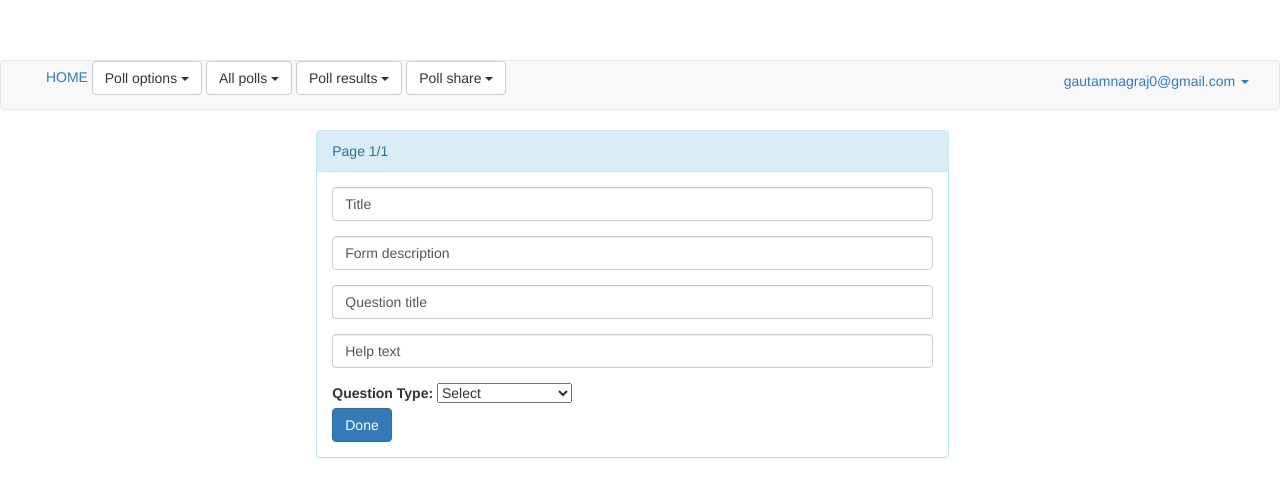
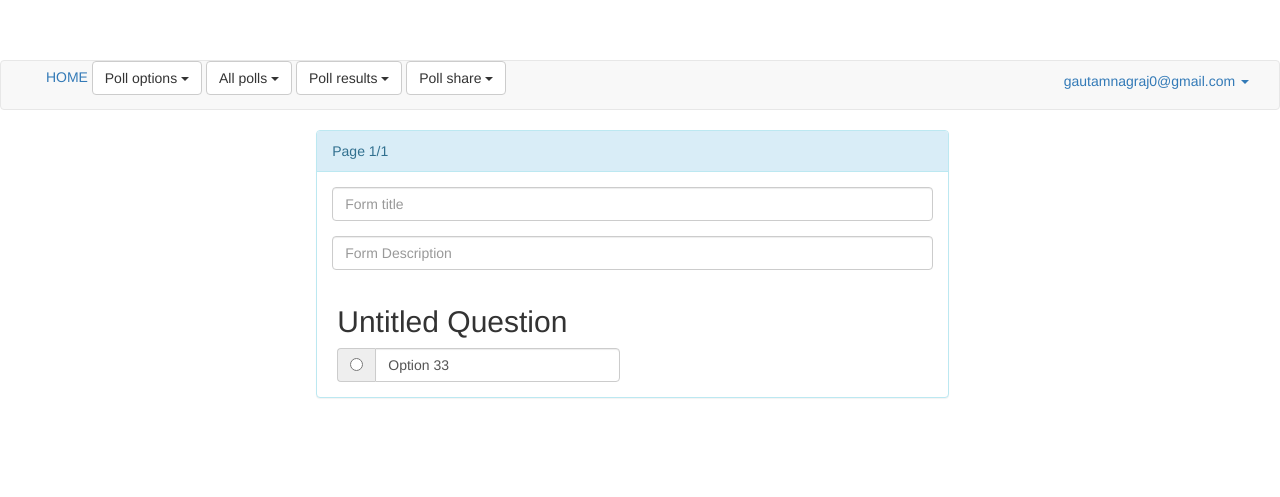
Before and after one commit to chefofeed/diplomna, a PHP site: page /diplomna/home.php in a window 1280 px wide. Shown: the top 497 px of the page. Run offline with PHP 8.4, Linux system fonts and the light colour scheme; a user stored in the database is signed in; data comes from the database, SQL or seed files in the repository; some libraries are stand-ins or nearby versions.

Commit message:
form radio.checkbox,.....

```diff
--- a/assets/scripts.js
+++ b/assets/scripts.js
@@ -36,51 +36,70 @@ $(function () {
 //}
 
 
-$("#Selector").change(function(){
+$('body').on('change','#Selector',function () {
     console.log($(this).val());
     var html = '';
-    switch ($(this).val()){
+    switch ($(this).val()) {
         case '2':
-            html = '<div class="row"><div class="col-lg-6">'+
-      '<input type="text" class="form-control" aria-label="..." value="Add your text here!" disabled="disabled">'+
+            html = '<div class="row"><div class="col-lg-6">' +
+                    '<input type="text" class="form-control" aria-label="..." value="Add your text here!" disabled="disabled">' +
                     '</div></div></div>';
 
             break;
         case '3':
-            html = '<div class="row"><div class="col-lg-6"><div class="input-group"><span class="input-group-addon">'+
-        '<input type="checkbox" aria-label="..." disabled="disabled"></span><input type="text" class="form-control" aria-label="..." value="Option 1">'+
+            if($('#content input[type="radio"], #content input.list').length > 0 ){
+                $('#content input[type="radio"], #content input[type="hidden"]').each(function(ind, el){
+                    $(el).attr('type','checkbox');
+                });
+                return;
+            }
+            html = '<div class="row"><div class="col-lg-6"><div class="input-group"><span class="input-group-addon">' +
+                    '<input type="checkbox" aria-label="..." disabled="disabled"></span><input type="text" class="form-control" aria-label="..." value="Option 1">' +
                     '</div></div></div>'
                     +
-                '<div class="row"><div class="col-lg-6"><div class="input-group">'+
-      '<span class="input-group-addon"><input type="checkbox" aria-label="..."disabled="disabled"></span>'+
-      '<input type="text" class="form-control shadow"  value="click to add option"  aria-label="...">'+
+                    '<div class="row"><div class="col-lg-6"><div class="input-group">' +
+                    '<span class="input-group-addon"><input type="checkbox" aria-label="..."disabled="disabled"></span>' +
+                    '<input type="text" class="form-control shadow"  value="click to add option"  aria-label="...">' +
                     '</div></div></div>';
             break;
         case '4':
+         if($('#content input[type="checkbox"], #contentinput[type="radio"]').length > 0 ){
+                $('#content input[type="checkbox"], #content input[type="radio"]').each(function(ind, el){
+                    $(el).attr('type','hidden');
+                });
+                return;
+            }
             html =
-        '<div class="row"><div class="col-lg-6">'+
-    '<div class="input-group">'+
-      '<input type="text" class="form-control " aria-label="..." value="Option 1">'+
-        '</div></div></div>'+
-
-
-'<div class="row"><div class="col-lg-6">'+
-    '<div class="input-group">'+
-      '<input type="text" class="form-control shadow" aria-label="..." value="click to add option">'+
-        '</div></div></div>'
-
+                    '<div class="row"><div class="col-lg-6">' +
+                    '<div class="input-group">' +
+                    '<span class="input-group-addon">' +
+                    '<input  type="hidden" aria-label="..." name="optionsRadios" id="optionsRadios2" disabled="disabled"></span>'+
+                    '<input type="text" class="form-control list" aria-label="..." value="Option 1">' +
+                    '</div></div></div>' +
+                    '<div class="row"><div class="col-lg-6">' +
+                    '<div class="input-group">' +
+                    '<span class="input-group-addon">' +
+                    '<input  type="hidden" aria-label="..." name="optionsRadios" id="optionsRadios2" disabled="disabled"></span>'+
+                    '<input type="text" class="form-control shadow list" aria-label="..." value="click to add option">' +
+                    '</div></div></div>';
             break;
         case '5':
-           html = '<div class="row"><div class="col-lg-6">'+
-    '<div class="input-group"><span class="input-group-addon">'+
-        '<input type="radio" aria-label="..." name="optionsRadios" id="optionsRadios1" disabled="disabled"></span>'+
-      '<input type="text" class="form-control" aria-label="..." value="Option 1" >'+
+            if($('#content input[type="checkbox"], #contentinput[type="hidden"]').length > 0 ){
+                $('#content input[type="checkbox"], #content input[type="hidden"]').each(function(ind, el){
+                    $(el).attr('type','radio');
+                });
+                return;
+            }
+            html = '<div class="row"><div class="col-lg-6">' +
+                    '<div class="input-group"><span class="input-group-addon">' +
+                    '<input type="radio" aria-label="..." name="optionsRadios" id="optionsRadios1" disabled="disabled"></span>' +
+                    '<input type="text" class="form-control" aria-label="..." value="Option 1" >' +
                     '</div></div></div>'
                     +
-    '<div class="row" ><div class="col-lg-6" ><div class="input-group" >'+
-      '<span class="input-group-addon">'+
-        '<input  type="radio" aria-label="..." name="optionsRadios" id="optionsRadios2" disabled="disabled"></span>'+
-      '<input type="text" class="form-control shadow" value="click to add option"   aria-label="..." '+
+                    '<div class="row" ><div class="col-lg-6" ><div class="input-group" >' +
+                    '<span class="input-group-addon">' +
+                    '<input  type="radio" aria-label="..." name="optionsRadios" id="optionsRadios2" disabled="disabled"></span>' +
+                    '<input type="text" class="form-control shadow" value="click to add option"   aria-label="..." ' +
                     '</div></div></div>';
             break;
         case '6':
@@ -91,25 +110,121 @@ $("#Selector").change(function(){
 
 });
 //add new element
-$('body').on('click', '.shadow ', function(){
+$('body').on('click', '.shadow ', function () {
     var button = '<span class="input-group-btn"><button class="btn btn-default remove_option" type="button"><span class="glyphicon glyphicon-remove" aria-hidden="true"></span></button></span>';
     var element = $(this).closest('.row').clone();
     var index = $('#content .row').index($(this).closest('.row')) + 1;
     console.log(index);
-    if(index == 2){
+    if (index == 2) {
         $('#content .row:eq(0) .input-group').append(button);
     }
     $(this).closest('.input-group').append(button);
 
-    $(this).removeClass('shadow').val('Option '+index);
+    $(this).removeClass('shadow').val('Option ' + index);
     $('#content').append(element);
 
 });
 
-$('body').on('click', '.remove_option', function(){
+$('body').on('click', '.remove_option', function () {
     $(this).closest('.row').remove();
-     if($('#content .row').length <= 2){
+    if ($('#content .row').length <= 2) {
         $('#content .row:eq(0) span:has(".remove_option")').remove();
         console.log($('#content .row:eq(0) span:has(".remove_option")'));
     }
 });
+
+$('body').on('mouseenter', '.question', function () {
+    $(this).css("border", "2px");
+    $(this).css("border", "solid");
+    $(this).css("border-color", "blue");
+    $(this).css("border-radius", "8px");
+});
+
+$('body').on('mouseleave', '.question', function () {
+    $(this).css("border", "0px");
+    $(this).css("border", "none");
+});
+
+$('body').on('click', '.question .option', function () {
+    console.log('fa');
+    var container = $(this).closest('.question');
+    var quest = container.clone();
+    container.empty();
+    var html = '<div class="edit-question">' +
+            '<div class="form-group">' +
+            '<input type="text" name="question-title" value="Question title" class="form-control">' +
+            '</div>' +
+            '<div class="form-group">' +
+            '<input type="text" name="htext" value="Help text" class="form-control">' +
+            '</div>' +
+            '<label>Question Type:</label>' +
+            '<select id="Selector">' +
+            '<option value="1">Select </option>' +
+            '<option value="2">Text </option>' +
+            '<option value="3">Multiple choice </option>' +
+            '<option value="4">Choose from a list </option>' +
+            '<option value="5">Radio button </option>' +
+            '<option value="6">Paragraph text</option>' +
+            '</select>' +
+            '<div id="content" class="container-fluid">' +
+            ' </div>' +
+            '<button type="button" class="btn btn-primary">Done</button>' +
+            ' </div>';
+
+    container.append(html);
+    var title = quest.find('h2').html();
+    container.find('[name="question-title"]').val(title);
+
+    var helptext = quest.find('[name="htext"]').val();
+    container.find('[name="htext"]').val(helptext);
+    var type = undefined;
+    quest.find('.option').each(function (ind, el) {
+        type = $(el).find('input').attr('type');
+        if (type != undefined) {
+            switch (type) {
+                case 'radio':
+                {
+                    $('#Selector').val(5);
+                    $('#content').append('<div class="row"><div class="col-lg-6">' +
+                            '<div class="input-group"><span class="input-group-addon">' +
+                            '<input type="radio" aria-label="..." name="optionsRadios" id="optionsRadios1" disabled="disabled"></span>' +
+                            '<input type="text" class="form-control" aria-label="..." value="" >' +
+                            '</div></div></div>');
+                    $('#content input[type="text"]').last().val($(el).find('input[type="text"]').val());
+                    break;
+                }
+                case 'text':
+                {
+                    $('#Selector').val(2);
+                    $('#content').append('<div class="row"><div class="col-lg-6">' +
+                            '<input type="text" class="form-control" aria-label="..." value="Add your text here!" disabled="disabled">' +
+                            '</div></div></div>');
+                    break;
+                }
+                case 'checkbox':
+                {
+                    $('#Selector').val(3);
+                    $('#content').append('<div class="row"><div class="col-lg-6">' +
+                            '<div class="input-group"><span class="input-group-addon">' +
+                            '<input type="checkbox" aria-label="..." name="optionsRadios" id="optionsRadios1" disabled="disabled"></span>' +
+                            '<input type="text" class="form-control" aria-label="..." value="" >' +
+                            '</div></div></div>');
+                    $('#content input[type="text"]').last().val($(el).find('input[type="text"]').val());
+                    break;
+                }
+            }
+
+        }
+    });
+    if(type != undefined){
+        $('#content').append('<div class="row"><div class="col-lg-6">' +
+                    '<div class="input-group">' +
+                    '<span class="input-group-addon">' +
+                    '<input  type="'+type+'" aria-label="..." name="optionsRadios" id="optionsRadios2" disabled="disabled"></span>'+
+                    '<input type="text" class="form-control shadow list" aria-label="..." value="click to add option">' +
+                    '</div></div></div>');
+    }
+
+    console.log(title);
+
+});
--- a/assets/styles.css
+++ b/assets/styles.css
@@ -223,3 +223,15 @@ height: auto;
     text-align: center;
    line-height: 80px;
 }
+.no-border {
+    border: 0;
+    box-shadow: none; /* You may want to include this as bootstrap applies these styles too */
+    border-bottom: 2px;
+}
+
+.question{
+
+    border: 5px;
+    border-color: red;
+    padding-left: 20px;
+}
--- a/home.php
+++ b/home.php
@@ -132,31 +132,27 @@ $rows = $stmt->fetch(PDO::FETCH_ASSOC);
                             Page 1/1
                         </div>
                         <div class="panel-body">
-                            <form action="input" class="">
+                            <form>
                                 <div class="form-group">
-                                    <input type="text" name="Title" value="Title" class="form-control">
+                                    <input type="text" name="formtitle" placeholder="Form title" class="form-control">
                                 </div>
                                 <div class="form-group">
-                                    <input type="text" name="Form description" value="Form description" class="form-control">
+                                    <input type="text" name="formdescription" placeholder="Form Description" class="form-control">
                                 </div>
-                                <div class="form-group">
-                                    <input type="text" name="Question title" value="Question title" class="form-control">
+                                <div class="question">
+                                    <div class="row">
+                                        <div class="col-lg-6">
+                                            <h2>Untitled Question</h2>
+                                            <input type="hidden" name="htext">
+                                            <div class="input-group option">
+                                                <span class="input-group-addon">
+                                                    <input type="radio" aria-label="...">
+                                                </span>
+                                                <input type="text" class="form-control" aria-label="..."class="form-control" value="Option 33">
+                                            </div><!-- /input-group -->
                                         </div>
-                                <div class="form-group">
-                                    <input type="text" name="Help text" value="Help text" class="form-control">
                                     </div>
-                                <label>Question Type:</label>
-                                <select id="Selector">
-                                    <option value="1">Select </option>
-                                    <option value="2">Text </option>
-                                    <option value="3">Multiple choice </option>
-                                    <option value="4">Choose from a list </option>
-                                    <option value="5">Radio button </option>
-                                    <option value="6">Paragraph text</option>
-                                </select>
-                                <div id="content" class="container-fluid">
                                 </div>
-                                <button type="button" class="btn btn-primary">Done</button>
                             </form>
                         </div>
                     </div>
```
Lines whose indentation alone changed are shown as unchanged.
